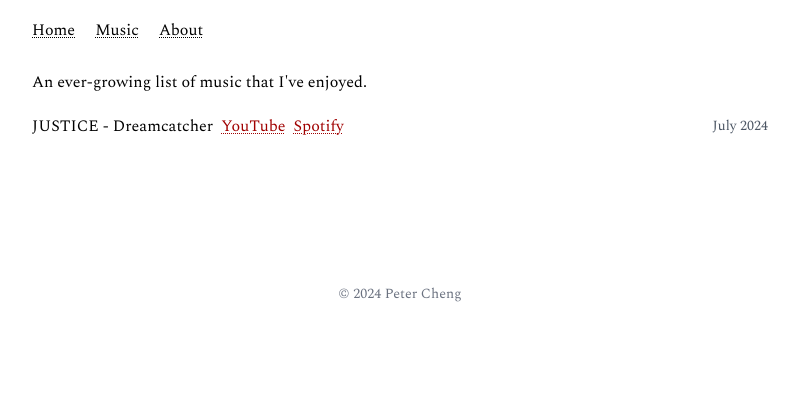
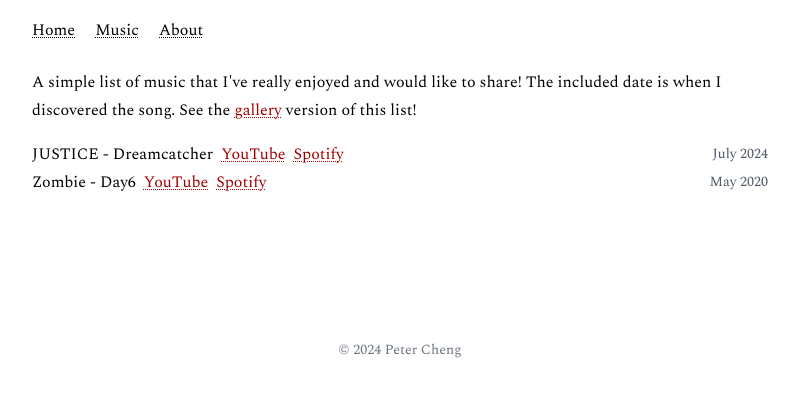
Before and after one commit to pcheng17/blog.petercheng.me, a SvelteKit app: page /music in a window 1280 px wide. Shown: the top 396 px of the page, without its empty margins (240-1039 px from the left). Built offline with nearby package versions, Linux system fonts and the light colour scheme.

Commit message:
Add more to music

```diff
--- a/src/content/musicList.ts
+++ b/src/content/musicList.ts
@@ -7,8 +7,9 @@ interface Music {
   title: string;
   artist: string;
   links: Links[];
-  month: string;
-  year: number;
+  date: string;
+  description?: string;
+  albumCover?: string;
 }
 
 export const musicList: Music[] = [
@@ -19,7 +20,19 @@ export const musicList: Music[] = [
       { platform: "YouTube", url: "https://www.youtube.com/watch?v=Wkn6s8RuUDg" },
       { platform: "Spotify", url: "https://open.spotify.com/track/4GyhMaDPEILMPp62PUjP3j?si=1fe63b0ab39f4610" },
     ],
-    month: "July",
-    year: 2024,
+    date: "2024-07",
+    description: "What an amazing song, holy crap.",
+    albumCover: "https://i.scdn.co/image/ab67616d00001e021be74ecf7c58d22c00eea468"
+  },
+  {
+    title: "Zombie",
+    artist: "Day6",
+    links: [
+      { platform: "YouTube", url: "https://www.youtube.com/watch?v=k8gx-C7GCGU" },
+      { platform: "Spotify", url: "https://open.spotify.com/track/0vPLEyGAlxDAMxFvnwHgUB?si=2b75b1177dbb43ac" },
+    ],
+    date: "2020-05",
+    description: "This song reminds me of the beginning of the panemic time period, when I first discovered this song. It has some kind of sentimental value because of it.",
+    albumCover: "https://i.scdn.co/image/ab67616d00001e02a220092391684fd27f02affb"
   },
 ];
--- a/src/lib/utils/index.ts
+++ b/src/lib/utils/index.ts
@@ -70,6 +70,10 @@ export const getFormattedDate = (date: string): string => {
   return formattedDate;
 }
 
+export const removeDayFromDate = (dateStr: string): string => {
+  return dateStr.replace(/\s\d{1,2},/, '');
+}
+
 type Footnotes = {
   [key: string]: string;
 };
--- a/src/routes/music/+page.svelte
+++ b/src/routes/music/+page.svelte
@@ -1,49 +1,27 @@
 <script lang="ts">
   import Head from '$lib/components/Head.svelte';
-  import Title from '$lib/components/Title.svelte';
   import { SITE_TITLE, SITE_URL } from '$lib/config.js';
   import { musicList } from '../../content/musicList';
+  import { getFormattedDate, fixDateStr, removeDayFromDate } from "$lib/utils";
 
   let description: string = "An ever-growing list of my favorite music";
-  let title: string = ""
+  let title: string = "Peter Cheng | My favorite music"
 
-  // Helper function to convert month name to number
-  const monthToNumber = (month: string) => {
-    const months = {
-      January: 1,
-      February: 2,
-      March: 3,
-      April: 4,
-      May: 5,
-      June: 6,
-      July: 7,
-      August: 8,
-      September: 9,
-      October: 10,
-      November: 11,
-      December: 12,
-    };
-    return months[month] || 0;
-  };
-
-  // Sort the music list by year and month in descending order
   $: sortedMusicList = [...musicList].sort((a, b) => {
-    if (a.year !== b.year) {
-      return b.year - a.year;
-    }
-    return monthToNumber(b.month) - monthToNumber(a.month);
+    return b.date.localeCompare(a.date);
   });
 </script>
 
-<Head title={SITE_TITLE} description={description} url={SITE_URL}/>
+<Head title={title} description={description} url={SITE_URL}/>
 
 <main>
-  <Title {title} />
   <section>
     <p class="my-4">
-      An ever-growing list of music that I've enjoyed.
+      A simple list of music that I've really enjoyed and would like to share! The included date is
+      when I discovered the song. See the <a href="/music/gallery" class="prose-link">gallery</a>
+      version of this list!
     </p>
-    {#each sortedMusicList as { title, artist, links, month, year}}
+    {#each sortedMusicList as { title, artist, links, date}}
       <div class="">
         <div class="flex">
           <span class="flex-1">
@@ -55,7 +33,7 @@
             {/each}
           </span>
           <span class="text-sm text-gray-600 flex items-center">
-            {month} {year}
+            {removeDayFromDate(getFormattedDate(fixDateStr(date)))}
           </span>
         </div>
       </div>
--- /dev/null
+++ b/src/routes/music/gallery/+page.svelte
@@ -0,0 +1,39 @@
+<script lang="ts">
+  import Head from '$lib/components/Head.svelte';
+  import { SITE_TITLE, SITE_URL } from '$lib/config.js';
+  import { musicList } from '../../../content/musicList';
+  import { getFormattedDate, fixDateStr, removeDayFromDate } from "$lib/utils";
+
+  let description: string = "An ever-growing list of my favorite music";
+  let title: string = "Peter Cheng | Music gallery"
+
+  $: sortedMusicList = [...musicList].sort((a, b) => {
+    return b.date.localeCompare(a.date);
+  });
+</script>
+
+<Head title={title} description={description} url={SITE_URL}/>
+
+<main>
+  <p class="my-6">
+    A gallery of the albums that I've included at least a song of on my
+    page of <a href="/music" class="prose-link">favorite music</a>.
+  </p>
+  <section class="grid grid-cols-3 sm:grid-cols-3 lg:grid-cols-4 xl:grid-cols-4 gap-4">
+    {#each sortedMusicList as { title, artist, links, date, albumCover }}
+      <div class="bg-white rounded-lg shadow-md overflow-hidden flex flex-col border border-gray-400 relative group">
+        <img src={albumCover} alt="{title} album cover" class="w-full object-cover" />
+        <div class="absolute inset-0 bg-gray-100 bg-opacity-100 opacity-0 group-hover:opacity-100 transition-opacity duration-200 flex flex-col p-4 justify-end">
+          <h3 class="text-lg font-semibold">{title}</h3>
+          <p>{artist}</p>
+          <p class="text-sm mt-auto">{removeDayFromDate(getFormattedDate(fixDateStr(date)))}</p>
+          <div class="mt-2">
+            {#each links as { platform, url }}
+              <a href={url} class="prose-link mr-2" target="_blank">{platform}</a>
+            {/each}
+          </div>
+        </div>
+      </div>
+    {/each}
+  </section>
+</main>
```
